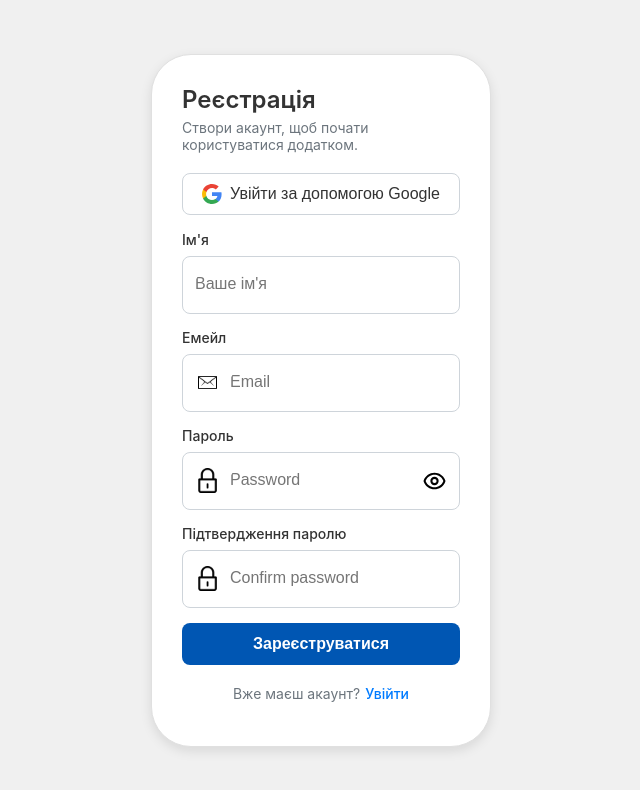
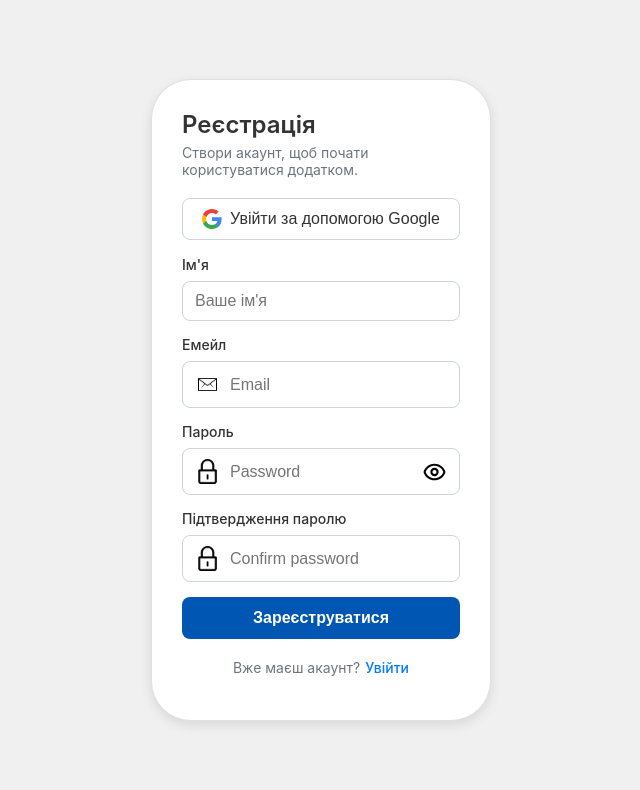
Before and after one commit to shillxzy/CHNU-Connect-app, a React (Vite) app in the folder Frontend/: page /registration in a window 1280 px wide. Shown: the top 790 px of the page, without its empty margins (319-959 px from the left). Built offline with nearby package versions, Linux system fonts and the light colour scheme.

Commit message:
fixed bugs with buttons

```diff
--- a/Frontend/src/components/Auth/Login.css
+++ b/Frontend/src/components/Auth/Login.css
@@ -76,7 +76,7 @@
 /* 3. ПОЛЯ ВВЕДЕННЯ ТА ІКОНКИ */
 /* ----------------------------------- */
 
-.input-group {
+.input-login-group {
     position: relative;
     display: flex;
     align-items: center;
@@ -87,17 +87,18 @@
     transition: border-color 0.2s, box-shadow 0.2s;
 }
 
-.input-group:focus-within {
+.input-login-group:focus-within {
     border-color: #007bff;
     box-shadow: 0 0 0 0.2rem rgba(0, 123, 255, 0.25);
 }
 
-.input-field {
+.input-login-field {
     border: none;
     outline: none;
     flex-grow: 1;
     font-size: 16px;
     padding: 0;
+    margin: 0;
     background-color: transparent;
     color: #333;
 }
--- a/Frontend/src/components/Auth/RefreshPassword.css
+++ b/Frontend/src/components/Auth/RefreshPassword.css
@@ -35,7 +35,7 @@
 }
 
 /* Поля вводу */
-.input-group {
+.input-login-group {
   position: relative;
   display: flex;
   align-items: center;
@@ -45,16 +45,17 @@
   margin-bottom: 15px;
 }
 
-.input-group:focus-within {
+.input-login-group:focus-within {
   border-color: #007bff;
   box-shadow: 0 0 0 0.2rem rgba(0, 123, 255, 0.25);
 }
 
-.input-field {
+.input-login-field {
   border: none;
   outline: none;
   flex-grow: 1;
   font-size: 16px;
+  margin: 0;
   background-color: transparent;
   color: #333;
 }
--- a/Frontend/src/components/Auth/RefreshPassword.jsx
+++ b/Frontend/src/components/Auth/RefreshPassword.jsx
@@ -80,10 +80,10 @@ export default function RefreshPassword() {
         {step === "email" && (
           <>
             <label className="label">Емайл</label>
-            <div className="input-group">
+            <div className="input-login-group">
               <input
                 type="email"
-                className="input-field"
+                className="input-login-field"
                 placeholder="Введіть ваш email"
                 value={email}
                 onChange={(e) => setEmail(e.target.value)}
--- a/Frontend/src/components/Auth/Registration.jsx
+++ b/Frontend/src/components/Auth/Registration.jsx
@@ -61,7 +61,7 @@ export default function Registration() {
 
         <form onSubmit={handleSubmit}>
           <label htmlFor="username" className="label">Ім'я</label>
-          <div className="input-group">
+          <div className="input-login-group">
             <input
               id="username"
               type="text"
@@ -69,12 +69,12 @@ export default function Registration() {
               value={username}
               onChange={(e) => setUsername(e.target.value)}
               required
-              className="input-field"
+              className="input-login-field"
             />
           </div>
 
           <label htmlFor="email" className="label">Емейл</label>
-          <div className="input-group">
+          <div className="input-login-group">
             <img src={MailIcon} alt="mail" className="icon" />
             <input
               id="email"
@@ -83,12 +83,12 @@ export default function Registration() {
               value={email}
               onChange={(e) => setEmail(e.target.value)}
               required
-              className="input-field"
+              className="input-login-field"
             />
           </div>
 
           <label htmlFor="password" className="label">Пароль</label>
-          <div className="input-group">
+          <div className="input-login-group">
             <img src={LockIcon} alt="lock" className="icon" />
             <input
               id="password"
@@ -97,7 +97,7 @@ export default function Registration() {
               value={password}
               onChange={(e) => setPassword(e.target.value)}
               required
-              className="input-field"
+              className="input-login-field"
             />
             <button
               type="button"
@@ -116,7 +116,7 @@ export default function Registration() {
           </div>
 
           <label htmlFor="confirmPassword" className="label">Підтвердження паролю</label>
-          <div className="input-group">
+          <div className="input-login-group">
             <img src={LockIcon} alt="lock" className="icon" />
             <input
               id="confirmPassword"
@@ -125,7 +125,7 @@ export default function Registration() {
               value={confirmPassword}
               onChange={(e) => setConfirmPassword(e.target.value)}
               required
-              className="input-field"
+              className="input-login-field"
             />
           </div>
 
--- a/Frontend/src/components/Common/HeroBanner.css
+++ b/Frontend/src/components/Common/HeroBanner.css
@@ -18,6 +18,7 @@
 }
 
 .hero-text {
+  color: #ffffff;
   font-size: 24px;
   margin: 0;
   font-weight: 600;
--- a/Frontend/src/components/Posts/Comment.css
+++ b/Frontend/src/components/Posts/Comment.css
@@ -36,6 +36,7 @@
 
 .comment-form {
     display: flex;
+    align-items: center;
     gap: 8px;
     margin-bottom: 10px;
 }
@@ -49,6 +50,8 @@
 
 .create-comment-button {
     padding: 6px 12px;
+    height: 100%;
+    margin: 0;
     border: none;
     font-weight: 600;
     background: #2563eb;
--- a/Frontend/src/components/Profile/Profile.css
+++ b/Frontend/src/components/Profile/Profile.css
@@ -90,7 +90,7 @@
   gap: 10px;
 }
 
-.btn {
+.profile-btn {
   padding: 8px 15px;
   border: 1px solid #ccc;
   border-radius: 20px;
@@ -100,7 +100,7 @@
   transition: background 0.2s;
 }
 
-.btn:hover {
+.profile-btn:hover {
   background-color: #f0f0f0;
 }
 
--- a/Frontend/src/components/Profile/Profile.jsx
+++ b/Frontend/src/components/Profile/Profile.jsx
@@ -111,15 +111,15 @@ const Profile = () => {
           </div>
 
           <div className="profile-actions">
-            <button className="btn btn-edit" onClick={handleEditProfile}>
+            <button className="profile-btn btn-edit" onClick={handleEditProfile}>
               Редагувати профіль
             </button>
-           <button className="btn btn-messages" onClick={handleChatsProfile}>
+           <button className="profile-btn btn-messages" onClick={handleChatsProfile}>
   Повідомлення
   {unreadCount > 0 && <span className="notification-badge">{unreadCount}</span>}
 </button>
 
-            <button className="btn btn-logout" onClick={handleLogout}>
+            <button className="profile-btn btn-logout" onClick={handleLogout}>
               Вихід
             </button>
           </div>
--- a/Frontend/src/components/Profile/ProfileEdit.css
+++ b/Frontend/src/components/Profile/ProfileEdit.css
@@ -67,7 +67,7 @@
   margin-top: 10px;
 }
 
-.btn {
+.profile-edit-btn {
   padding: 8px 15px;
   border: 1px solid #ccc;
   border-radius: 20px;
@@ -77,7 +77,7 @@
   transition: 0.2s;
 }
 
-.btn:hover {
+.profile-edit-btn:hover {
   background-color: #f0f0f0;
 }
 
--- a/Frontend/src/components/Profile/ProfileEdit.jsx
+++ b/Frontend/src/components/Profile/ProfileEdit.jsx
@@ -114,7 +114,7 @@ const ProfileEdit = () => {
 
             <button
               type="button"
-              className="btn btn-upload"
+              className="profile-edit-btn btn-upload"
               onClick={() => fileInputRef.current.click()}
             >
               {photoFile ? "Змінити фото" : "Вибрати фото"}
@@ -170,7 +170,7 @@ const ProfileEdit = () => {
         </label>
 
         <div className="profile-form-actions">
-          <button className="btn btn-save" onClick={handleSave} disabled={saving}>
+          <button className="profile-edit-btn btn-save" onClick={handleSave} disabled={saving}>
             {saving ? "Збереження..." : "Зберегти"}
           </button>
         </div>
--- a/Frontend/src/components/Profile/ProfileView.jsx
+++ b/Frontend/src/components/Profile/ProfileView.jsx
@@ -91,7 +91,7 @@ const ProfileView = () => {
             <p><span className="profile-label">Біо:</span> {user.bio}</p>
 
             {currentUser?.id && user?.id && currentUser.id !== user.id && (
-              <button className="btn btn-messages" onClick={handleMessageClick}>
+              <button className="profile-btn btn-messages" onClick={handleMessageClick}>
                 Повідомлення
               </button>
             )}
```
Also changed, not shown: Frontend/src/components/Auth/Login.jsx (+4 -4 lines).
